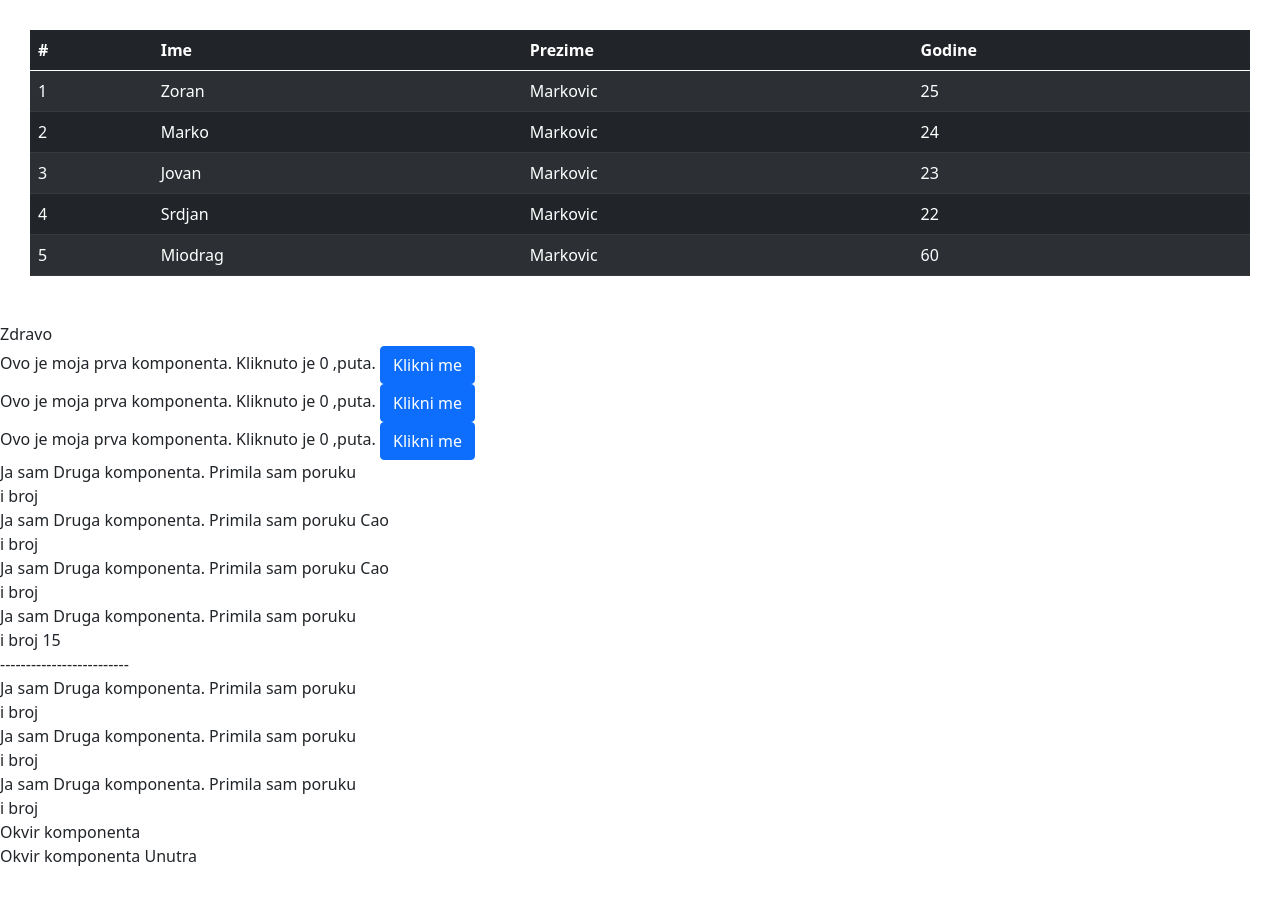
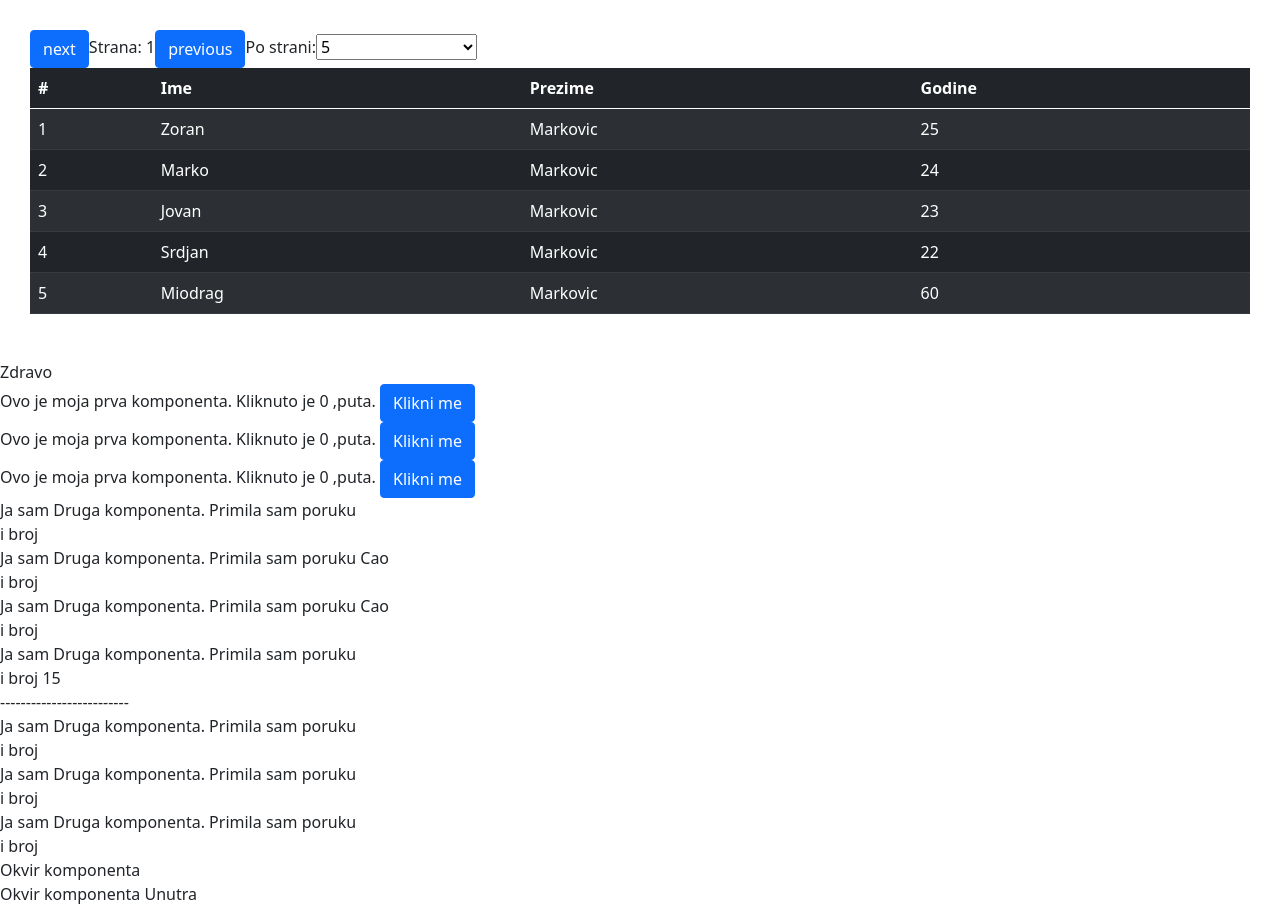
Before and after one commit to sinisamali/prvi-react, a React (Create React App) app: page / in a window 1280 px wide. Before the commit the page ends 868 px from the top, so only its background shows below. Built offline with nearby package versions, Linux system fonts and the light colour scheme.

Commit message:
Toolbar spreman (dizajniran) za funkcionalnost

```diff
--- a/src/components/PocetnaStrana.js
+++ b/src/components/PocetnaStrana.js
@@ -1,9 +1,25 @@
 import React from 'react';
+import Btn from './Btn';
 import Tabela from './Tabela';
 
 const PocetnaStrana = (props) => {
   return (
     <div className="pocetna-strana" >
+      <div className="toolBar">
+        <Btn title="next" />
+        <span>Strana: 1</span>
+        <Btn title="previous" />
+
+        <label>Po strani:</label>
+        <select value="5">
+        <option value="">--IZABERI OPCIJU--</option>
+          <option value="3">3</option>
+          <option value="5">5</option>
+          <option value="10">10</option>
+          <option value="15">15</option>
+        </select>
+
+      </div>
       <Tabela />
     </div>
   );
```
Also changed, not shown: 1 other file (tests, documents, lock files or other folders).
